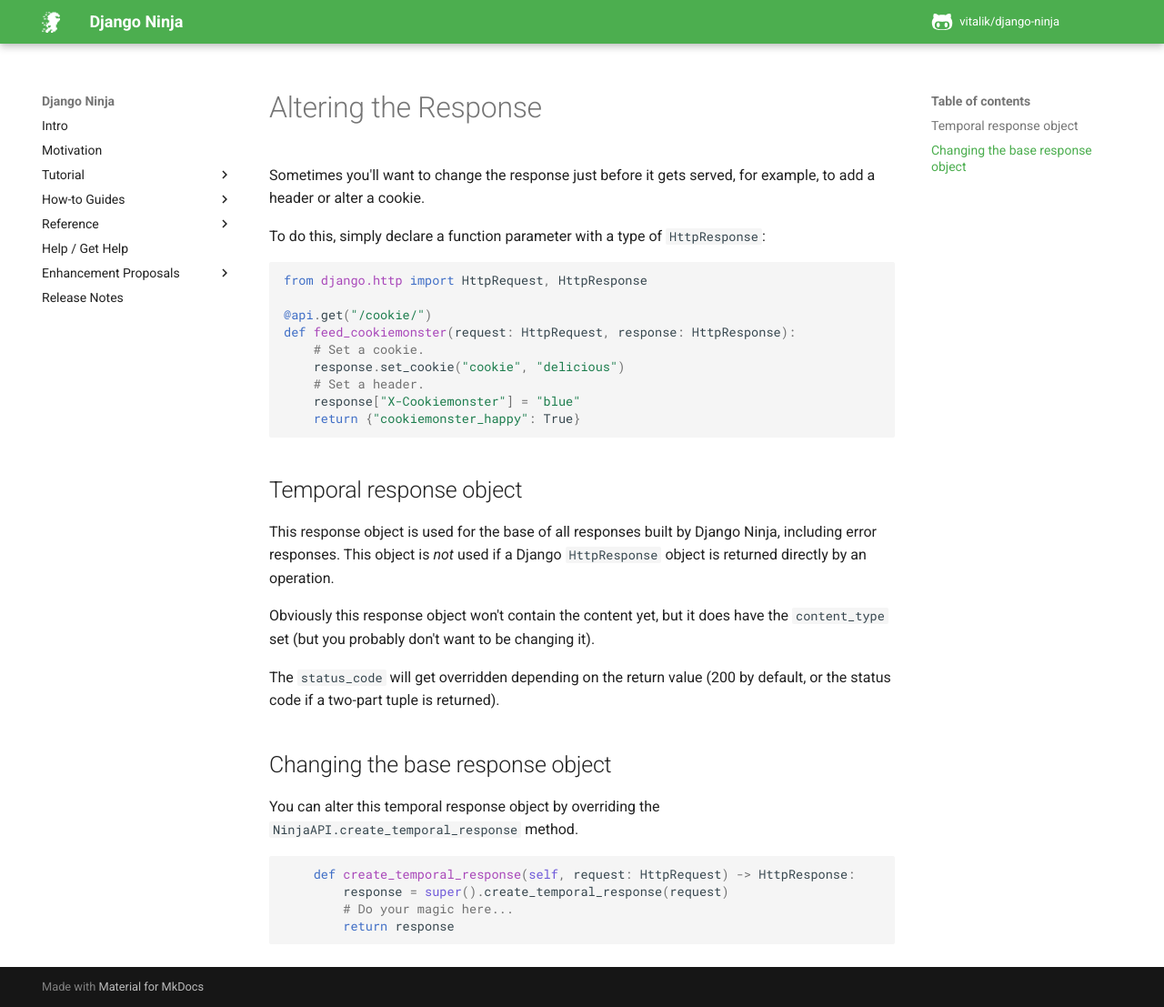
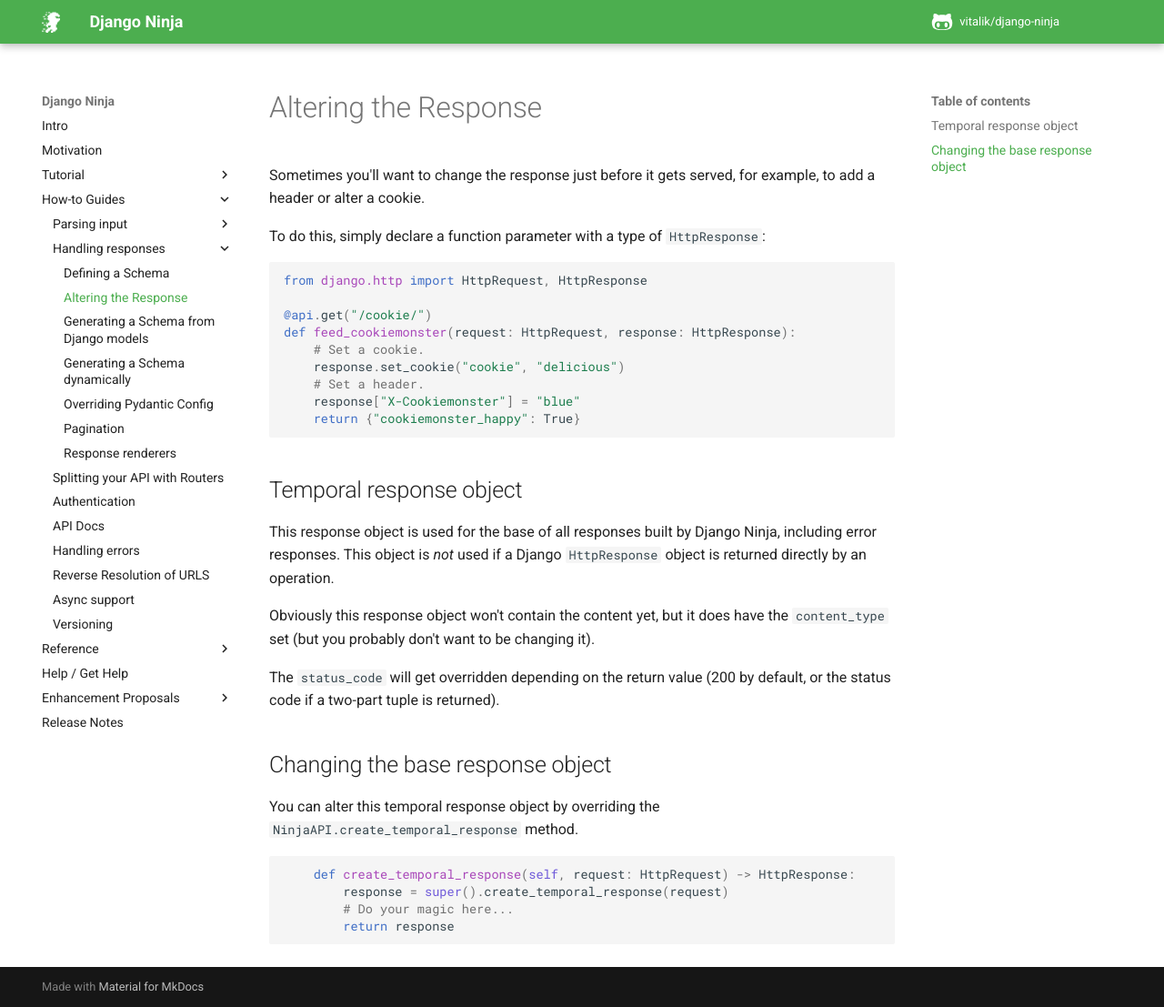
Before and after one commit to rainbow1016/django-master, an MkDocs documentation site: the page built from docs/docs/guides/response/temporal_response.md, in a window 1280 px wide and 1107 px high. Shown: the whole window at 91% size. Built offline with MkDocs 1.6.1 and Material for MkDocs 9.7.7, drawn with Linux system fonts in a browser that asks for light colours; comment, search, counter and statistics services are not loaded.

Commit message:
Add temporal response docs to the index

```diff
--- a/docs/mkdocs.yml
+++ b/docs/mkdocs.yml
@@ -40,6 +40,7 @@ nav:
           - guides/input/request-parsers.md
       - Handling responses:
           - Defining a Schema: guides/response/index.md
+          - guides/response/temporal_response.md
           - Generating a Schema from Django models: guides/response/django-pydantic.md
           - Generating a Schema dynamically: guides/response/django-pydantic-create-schema.md
           - guides/response/config-pydantic.md
```
Also changed, not shown: docs/docs/guides/response/temporal_response.md (renamed from docs/docs/tutorial/temporal_response.md).
